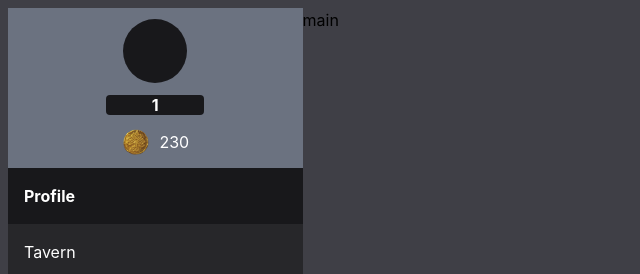
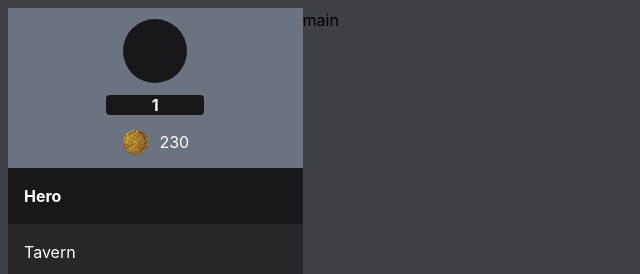
Before and after one commit to JLasek-git/my-web-browser-game, a Next.js app: page / in a window 1280 px wide. Shown: the top 274 px of the page, without its empty margins (0-640 px from the left). Built offline with nearby package versions, Linux system fonts and the light colour scheme.

Commit message:
Change Profile name to Hero

```diff
--- a/App/enums/AppRoutesNamesEnum.ts
+++ b/App/enums/AppRoutesNamesEnum.ts
@@ -1,5 +1,5 @@
 export enum AppRoutesNamesEnum {
-  Profile = "Profile",
+  Profile = "Hero",
   Tavern = "Tavern",
   Armory = "Armory",
   MagicShop = "Magic Shop",
```
